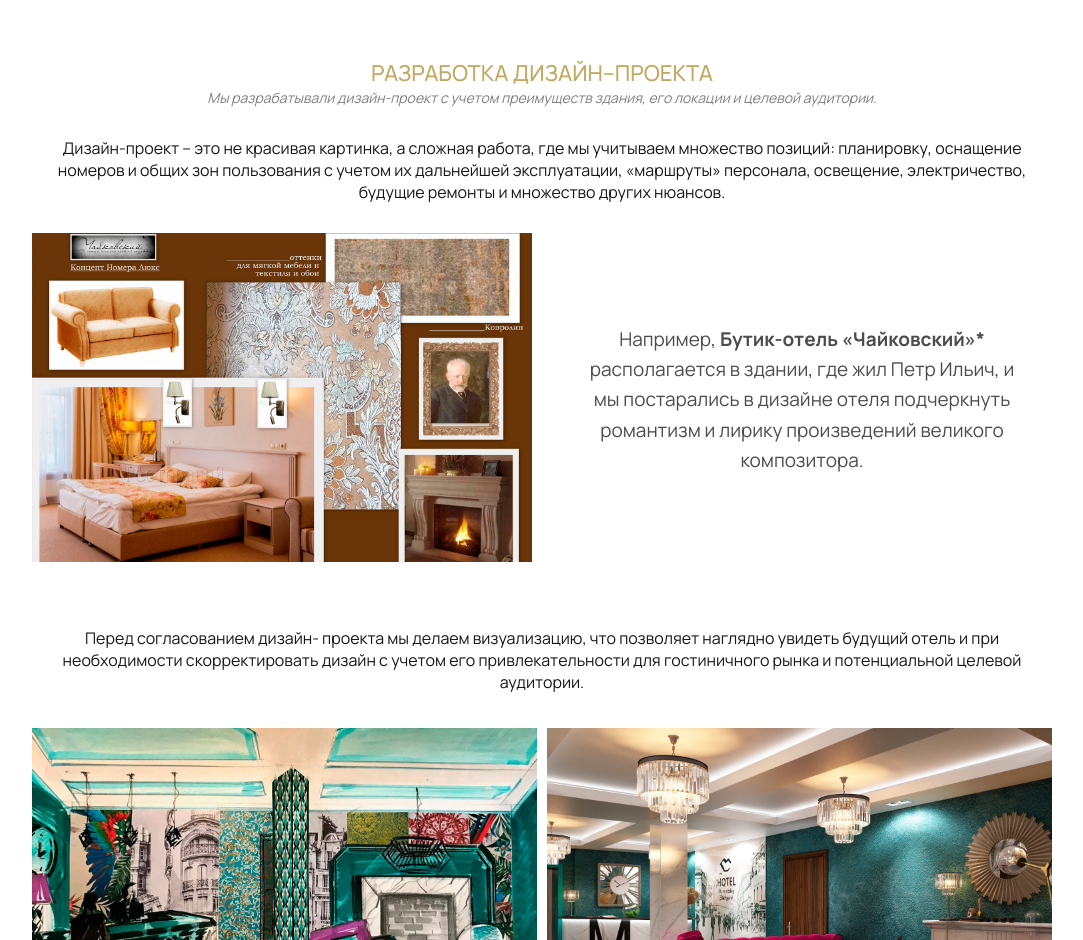
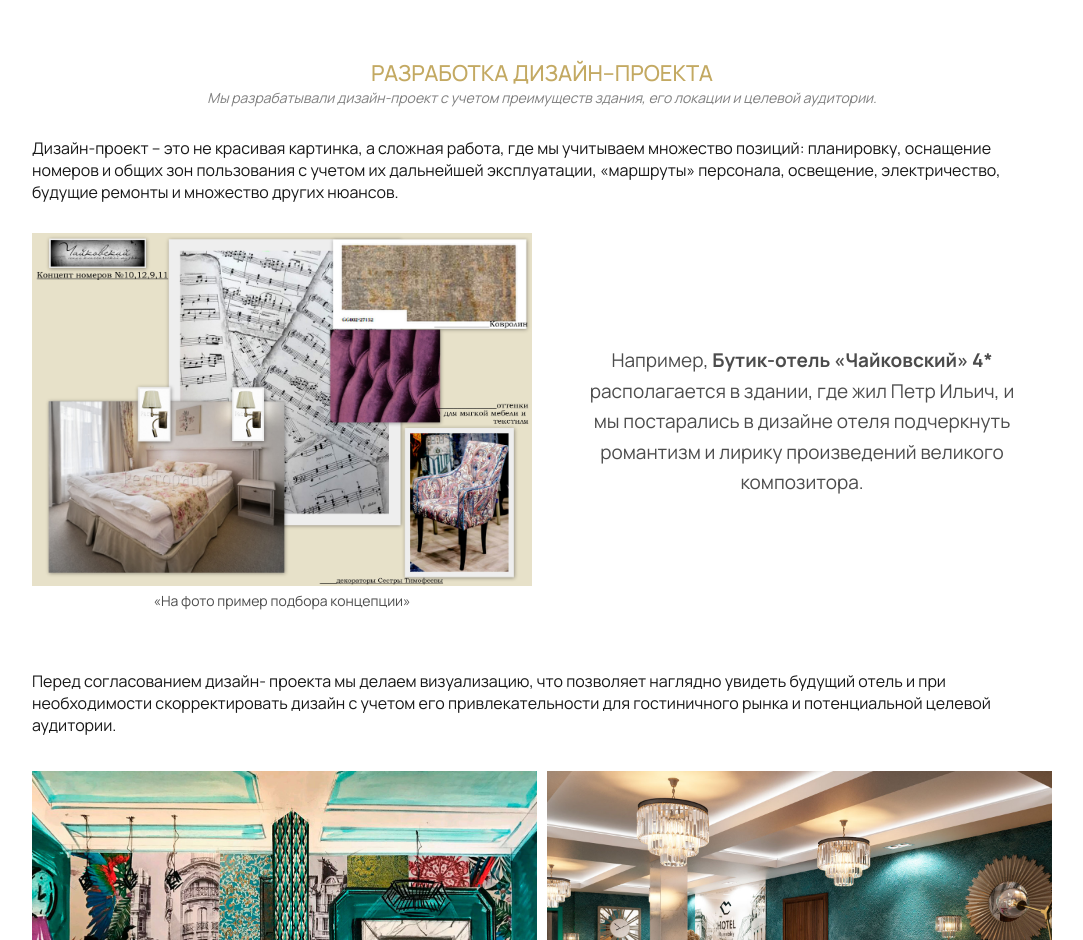
Before and after one commit to TeeBKECH/nextjs_company, a Next.js app: page /experience in a window 1280 px wide. Shown: the part 1860-2800 px from the top of the page, without its empty margins (98-1181 px from the left). Built offline with nearby package versions, Linux system fonts and the light colour scheme.

Commit message:
new changes in experience page

```diff
--- a/src/components/screens/experience/Experience.jsx
+++ b/src/components/screens/experience/Experience.jsx
@@ -347,10 +347,11 @@ const Experience = () => {
                 height={345}
                 alt={`Бизнес-план`}
               />
+              <p>«На фото пример подбора концепции»</p>
             </div>
             <div className={styles.designProject_img_caption}>
               <p>
-                Например, <span>Бутик-отель «Чайковский»*</span> располагается в здании, где жил
+                Например, <span>Бутик-отель «Чайковский» 4*</span> располагается в здании, где жил
                 Петр Ильич, и мы постарались в дизайне отеля подчеркнуть романтизм и лирику
                 произведений великого композитора.
               </p>
--- a/src/components/screens/experience/Experience.module.scss
+++ b/src/components/screens/experience/Experience.module.scss
@@ -49,6 +49,7 @@
     box-shadow: 0 0 10px rgba(#000, 0.07);
     display: flex;
     flex-direction: column;
+    align-items: center;
     gap: 20px;
     background: #fff;
 
@@ -56,6 +57,7 @@
       font-size: 18px;
       font-weight: 600;
       color: #000;
+      text-align: center;
     }
   }
 
@@ -318,7 +320,6 @@
 
   &_images {
     width: 100%;
-    padding: 10px 20px;
     display: grid;
     grid-template-columns: 1fr 1fr;
     gap: 10px;
@@ -359,10 +360,7 @@
   &_caption {
     display: flex;
     flex-direction: column;
-    align-items: center;
     gap: 10px;
-    text-align: center;
-    max-width: 750px;
 
     p {
       font-size: 16px;
@@ -539,7 +537,7 @@
   }
 
   &_text {
-    text-align: center;
+    // text-align: center;
   }
 
   &_img {
@@ -558,6 +556,12 @@
       img {
         width: 100%;
         height: auto;
+      }
+
+      p {
+        text-align: center;
+        color: rgba(#000, 0.7);
+        font-size: 14px;
       }
     }
 
@@ -596,7 +600,7 @@
     padding-top: 30px;
 
     &_text {
-      text-align: center;
+      // text-align: center;
     }
 
     &_items {
```
Also changed, not shown: public/experience/design-project.jpg.
